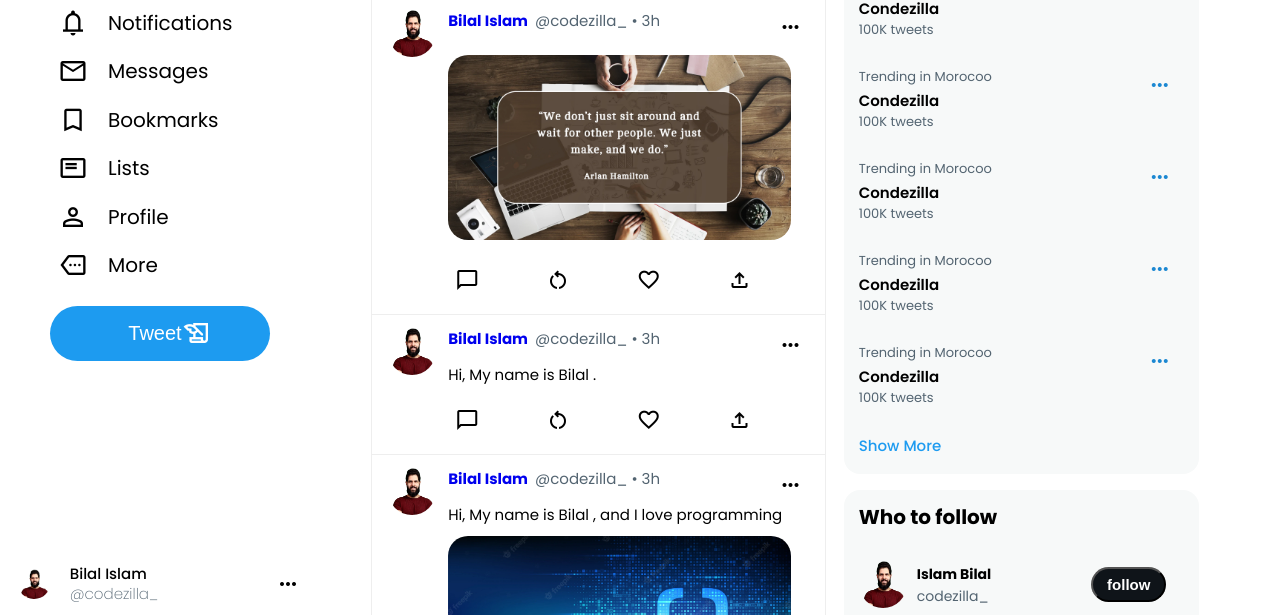
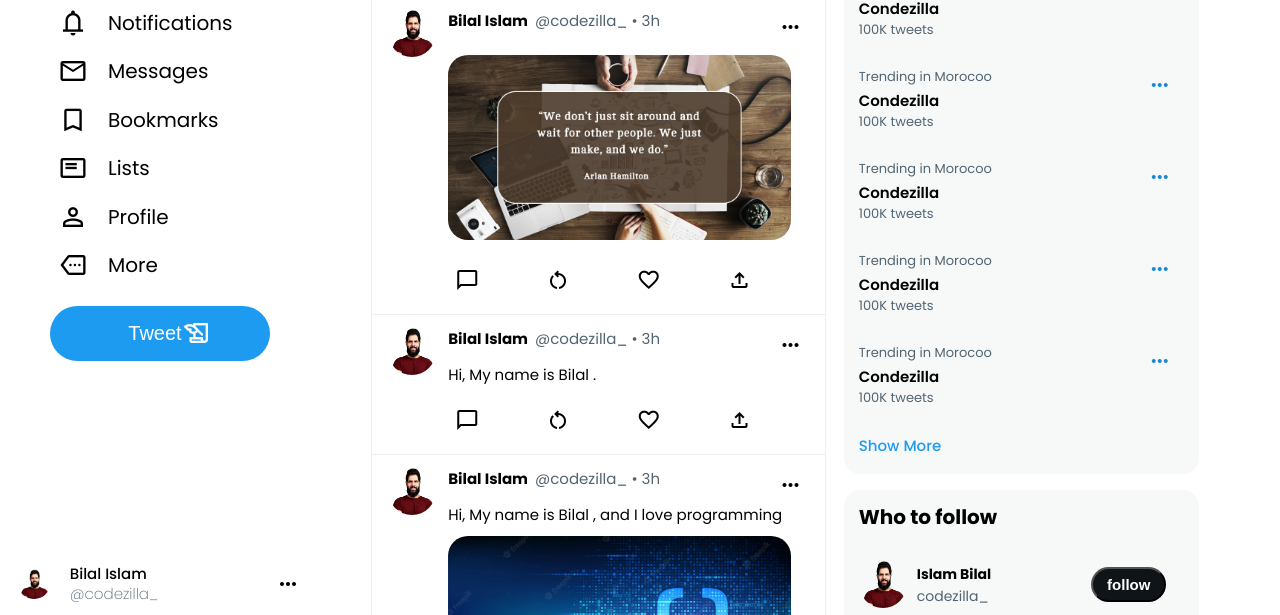
Before and after one commit to bilal-friend/Twitter-Clone, a plain HTML site: page Index.html in a window 1280 px wide. Shown: the part 185-800 px from the top of the page. Drawn offline with nearby package versions, Linux system fonts and the light colour scheme.

Commit message:
The work is Finished in 15/07/2022

```diff
--- a/Main2.Css
+++ b/Main2.Css
@@ -256,6 +256,9 @@ main {
   display: flex;
   justify-content: space-between;
   font-size: 1.5rem;
+}
+.tweeter-name {
+  color: black;
 }
 .tweeter-dettails .tweeter-name {
   font-weight: 700;
```
